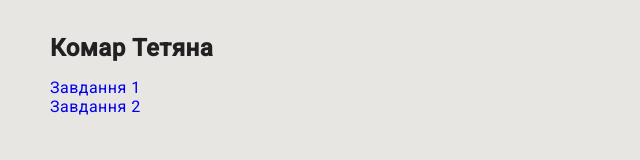
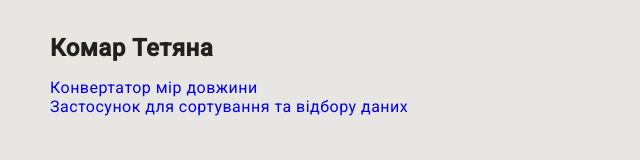
Before and after one commit to Tatiana-ok/converter, a plain HTML site: page index.html in a window 1280 px wide. Shown: the whole page, without its empty margins (0-640 px from the left). Drawn offline with Linux system fonts and the light colour scheme.

Commit message:
Update index.html

```diff
--- a/index.html
+++ b/index.html
@@ -13,8 +13,8 @@
         <h1 style="font-size: 24px;">Комар Тетяна</h1>
         <nav>
             <ul>
-                <li><a href="./task 1/task-1.html">Завдання 1</a></li>
-                <li><a href="./task 2/task-2.html">Завдання 2</a></li>
+                <li><a href="./task 1/task-1.html">Конвертатор мір довжини</a></li>
+                <li><a href="./task 2/task-2.html">Застосунок для сортування та відбору даних</a></li>
             </ul>
         </nav>
     </header>
```
